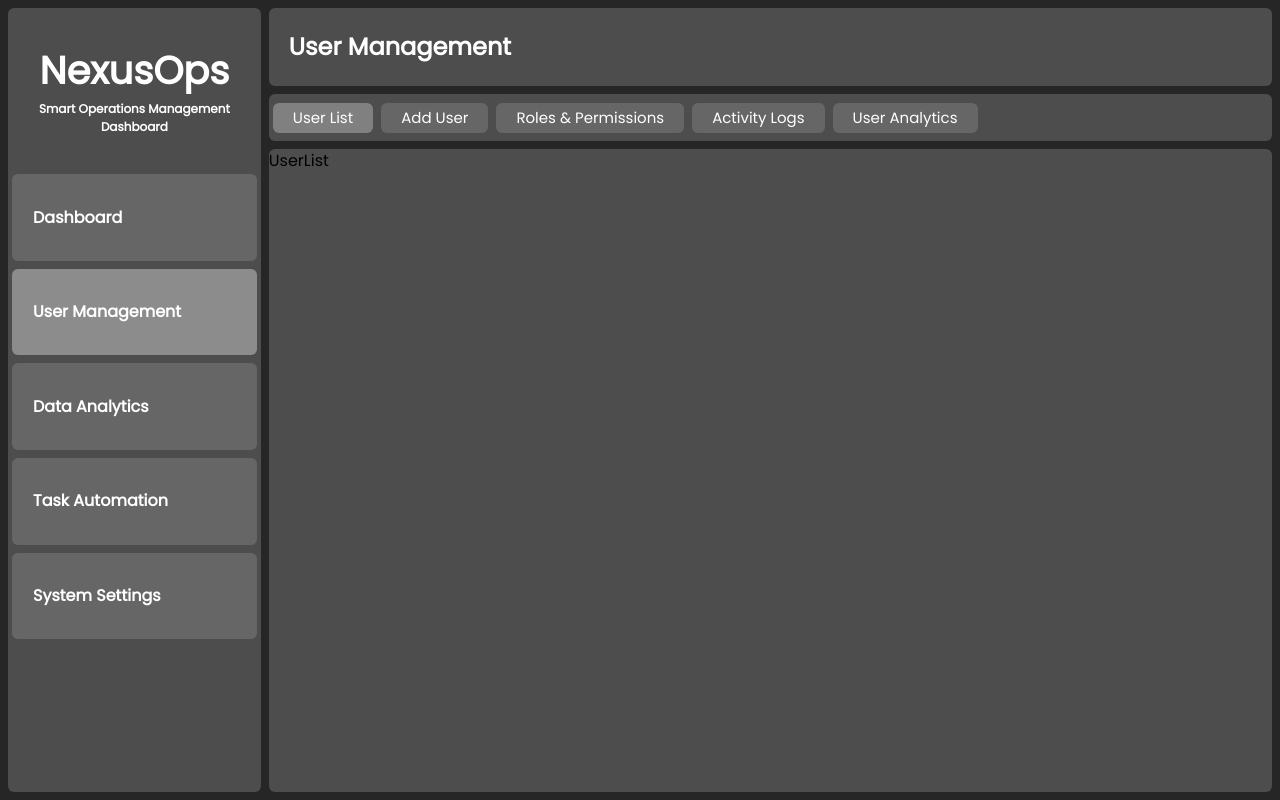
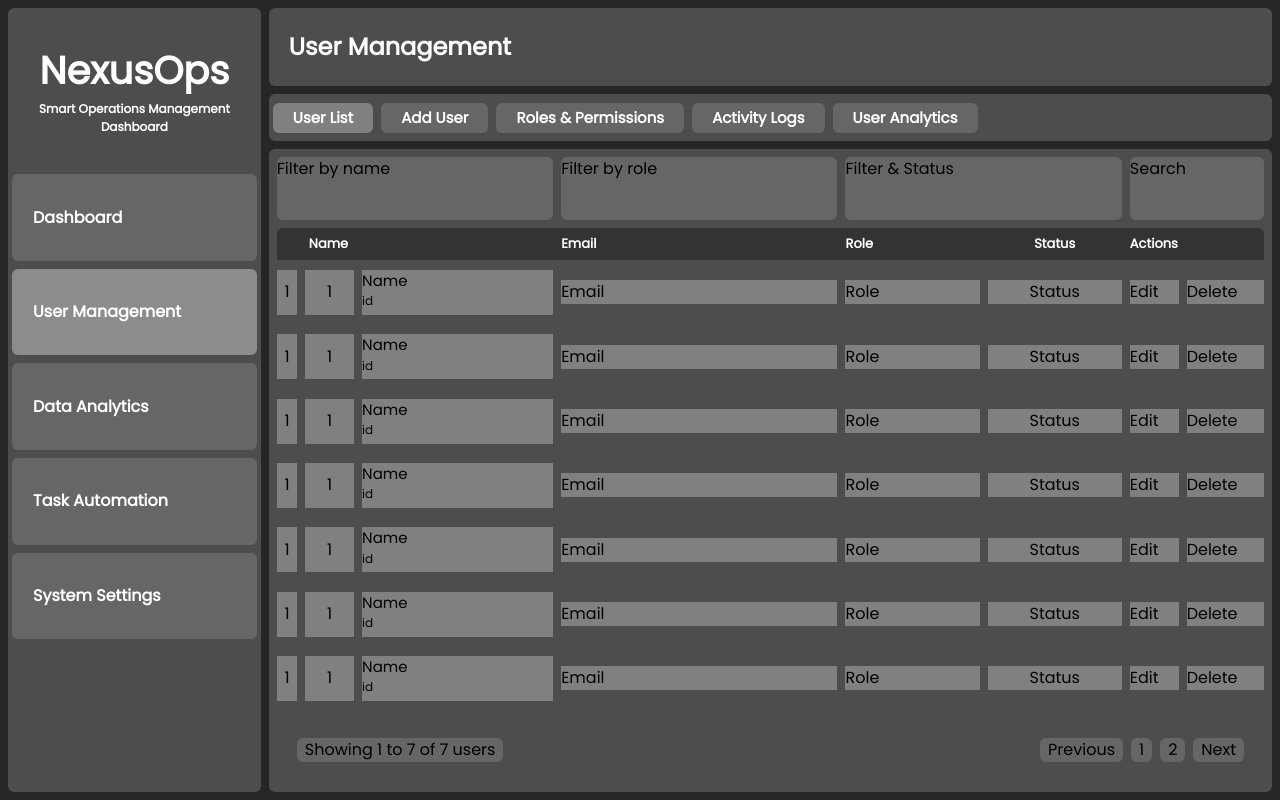
Before and after one commit to Khageswar-M/NexusOps-fe, a React (Vite) app: page /user-management/user-list in a window 1280 px wide. Built offline with nearby package versions, Linux system fonts and the light colour scheme.

Commit message:
dashboard and user list raw design done

```diff
--- a/src/components/OperationsSubTabs.jsx
+++ b/src/components/OperationsSubTabs.jsx
@@ -12,7 +12,7 @@ const OperationsSubTabs = () => {
             to={`/user-management${tab.path}`}
             className={({isActive}) => `px-5 py-1 rounded-md cursor-pointer ${isActive ? 'bg-[hsl(0,0%,50%)]' : 'bg-[hsl(0,0%,40%)]'} `}
           >
-            <h1 className='text-white text-[clamp(10px,15px,20px)]'>{tab.title}</h1>
+            <h1 className='text-white text-[clamp(10px,15px,20px)] font-bold'>{tab.title}</h1>
           </NavLink>
         )}
       </div>
--- a/src/pages/AsideTabs/Dashboard.jsx
+++ b/src/pages/AsideTabs/Dashboard.jsx
@@ -1,8 +1,14 @@
-import React from 'react'
+import KpiCards from "../Dashboard/KpiCards";
+import PerformanceChart from "../Dashboard/PerformanceChart";
+import ActivityFeed from "../Dashboard/ActivityFeed";
 
 const Dashboard = () => {
   return (
-    <div className=''>Dashboard</div>
+    <div className='grid grid-rows-9 gap-2 h-full p-2 overflow-y-auto'>
+      <KpiCards/>
+      <PerformanceChart/>
+      <ActivityFeed/>
+    </div>
   )
 }
 
--- /dev/null
+++ b/src/pages/Dashboard/ActivityFeed.jsx
@@ -0,0 +1,28 @@
+import React from 'react'
+
+const ActivityFeed = () => {
+    const boxes = [
+        {title: "Box 1", style: "row-span-4 col-span-3"},
+        {title: "Box 2", style: "row-span-4 col-span-2"},
+        {title: "Box 3", style: "row-span-2 col-span-2"},
+        {title: "Box 4", style: "row-span-2 col-span-2"},
+    ];
+  return (
+    <div className='row-span-4  rounded-md grid grid-rows-4 grid-cols-7 gap-2'>
+        {
+            boxes.map((box, index) => {
+                return(
+                    <div
+                        key={index}
+                        className={`${box.style} bg-[hsl(0,0%,40%)] rounded-md flex items-center justify-center text-white font-bold shadow-[0px_0px_5px_rgba(0,0,0,0.3)]`}
+                    >
+                        {box.title}
+                    </div>
+                )
+            })
+        }
+    </div>
+  )
+}
+
+export default ActivityFeed;
--- /dev/null
+++ b/src/pages/Dashboard/KpiCards.jsx
@@ -0,0 +1,25 @@
+import React from 'react'
+
+const KpiCards = () => {
+
+    const boxes = Array.from({ length: 4 });
+
+    return (
+        <div className='row-span-2 rounded-md grid grid-cols-4 gap-2 [&>div]:bg-[hsl(0,0%,40%)] [&>div]:rounded-md'>
+            {
+                boxes.map((_, index) => {
+                    return (
+                        <div
+                            key={index}
+                            className='flex items-center justify-center text-white font-bold shadow-[0px_0px_5px_rgba(0,0,0,0.3)]'
+                        >
+                            {`Box ${index + 1}`}
+                        </div>
+                    )
+                })
+            }
+        </div>
+    )
+}
+
+export default KpiCards;
--- /dev/null
+++ b/src/pages/Dashboard/PerformanceChart.jsx
@@ -0,0 +1,11 @@
+import React from 'react'
+
+const PerformanceChart = () => {
+  return (
+    <div className='row-span-3 bg-[hsl(0,0%,40%)] rounded-md flex items-center justify-center text-white font-bold shadow-[0px_0px_5px_rgba(0,0,0,0.3)]'>
+        PerformanceChart
+    </div>
+  )
+}
+
+export default PerformanceChart
--- a/src/pages/UserManagementSubTabs/AddUser.jsx
+++ b/src/pages/UserManagementSubTabs/AddUser.jsx
@@ -2,7 +2,15 @@ import React from 'react'
 
 const AddUser = () => {
   return (
-    <div>AddUser</div>
+    <div className='grid grid-rows-7 grid-cols-3'>
+      <div></div>
+      <div></div>
+      <div></div>
+      <div></div>
+      <div></div>
+      <div></div>
+      <div></div>
+    </div>
   )
 }
 
--- a/src/pages/UserManagementSubTabs/UserList.jsx
+++ b/src/pages/UserManagementSubTabs/UserList.jsx
@@ -1,8 +1,86 @@
 import React from 'react'
 
 const UserList = () => {
+
+  const boxes = Array.from({ length: 3 });
+
   return (
-    <div>UserList</div>
+    <div className='grid grid-rows-[10%_77%_10%] gap-2 h-full p-2'>
+
+      {/* Search activities */}
+      <div
+        className='grid grid-cols-7 gap-2'
+      >
+        <div className='col-span-2 bg-[hsl(0,0%,40%)] rounded-md'>Filter by name</div>
+        <div className='col-span-2 bg-[hsl(0,0%,40%)] rounded-md'>Filter by role</div>
+        <div className='col-span-2 bg-[hsl(0,0%,40%)] rounded-md'>Filter & Status</div>
+        <div className='col-span-1 bg-[hsl(0,0%,40%)] rounded-md'>Search</div>
+      </div>
+
+      {/* Table header */}
+      <div
+        className='rounded-md grid grid-rows-15 overflow-y-auto '
+      >
+        <div
+          className='row-span-1 bg-[hsl(0,0%,20%)] grid items-center grid-rows-1 grid-cols-7 gap-x-2'
+        >
+          <h3 className='col-span-2 text-white font-semibold text-[13px] px-8'>Name</h3>
+          <h3 className='col-span-2 text-white font-semibold text-[13px]'>Email</h3>
+          <h3 className='col-span-1 text-white font-semibold text-[13px]'>Role</h3>
+          <h3 className='col-span-1 text-white font-semibold text-[13px] text-center'>Status</h3>
+          <h3 className='col-span-1 text-white font-semibold text-[13px]'>Actions</h3>
+        </div>
+
+
+        {Array.from({ length: 7 }).map((_, index) => {
+          return (
+            // {/* Table Row 1 */}
+            <div
+              key={index}
+              className='row-span-2  grid items-center grid-rows-1 grid-cols-7 gap-x-2'
+            >
+              {/* R-1 Name */}
+              <div
+                className='col-span-2 grid grid-rows-1 grid-cols-10 gap-x-2'
+              >
+                {/* R-1 Name box */}
+                <div className='bg-[hsl(0,0%,50%)] col-span-1 flex items-center justify-center'>1</div>
+                {/* R-1 Name DP */}
+                <div className='bg-[hsl(0,0%,50%)] col-span-2 flex  items-center justify-center'>1</div>
+                {/* R-1 Name Name */}
+                <div className='bg-[hsl(0,0%,50%)] col-span-7 grid grid-rows-2'>
+                  <div className='row-span-1 text-[15px]'>Name</div>
+                  <div className='row-span-1 text-[12px]'>id</div>
+                </div>
+              </div>
+
+              <div className='col-span-2 bg-[hsl(0,0%,50%)]'>Email</div>
+              <div className='col-span-1 bg-[hsl(0,0%,50%)]'>Role</div>
+              <div className='col-span-1 bg-[hsl(0,0%,50%)] text-center'>Status</div>
+              <div className='col-span-1  grid grid-cols-5 grid-rows-1 gap-x-2'>
+                <div className='col-span-2 bg-[hsl(0,0%,50%)]'>Edit</div>
+                <div className='col-span-3 bg-[hsl(0,0%,50%)]'>Delete</div>
+              </div>
+            </div >
+          )
+        })}
+      </div >
+
+      <div
+        className=' rounded-md flex items-center justify-between px-5'
+      >
+        <div className='bg-[hsl(0,0%,40%)] rounded-md px-2'>
+          <h3>Showing 1 to 7 of 7 users</h3>
+        </div>
+        <div className='flex flex-row gap-2 [&>div]:rounded-md'>
+          <div className='px-2 bg-[hsl(0,0%,40%)]'>Previous</div>
+          <div className='px-2 bg-[hsl(0,0%,40%)]'>1</div>
+          <div className='px-2 bg-[hsl(0,0%,40%)]'>2</div>
+          <div className='px-2 bg-[hsl(0,0%,40%)]'>Next</div>
+        </div>
+      </div>
+
+    </div >
   )
 }
 
--- a/src/screens/Hero/HeroScreen.jsx
+++ b/src/screens/Hero/HeroScreen.jsx
@@ -14,15 +14,13 @@ import UserAnalytics from '../../pages/UserManagementSubTabs/UserAnalytics';
 
 const HeroScreen = () => {
     return (
-        <div className="bg-[hsl(0,0%,30%)] rounded-md ">
+        <div className="bg-[hsl(0,0%,30%)] rounded-md h-full overflow-y-hidden">
             <Routes>
                 <Route path="/" element={<Dashboard />} />
                 <Route path="/dashboard" element={<Dashboard />} />
 
                 <Route path="/user-management" element={<UserManagement />}>
-
                     <Route index element={<Navigate to="user-list" replace />} />
-
                     <Route path="user-list" element={<UserList />} />
                     <Route path="add-user" element={<AddUser />} />
                     <Route path="roles-permissions" element={<RolesPermissions />} />
```
